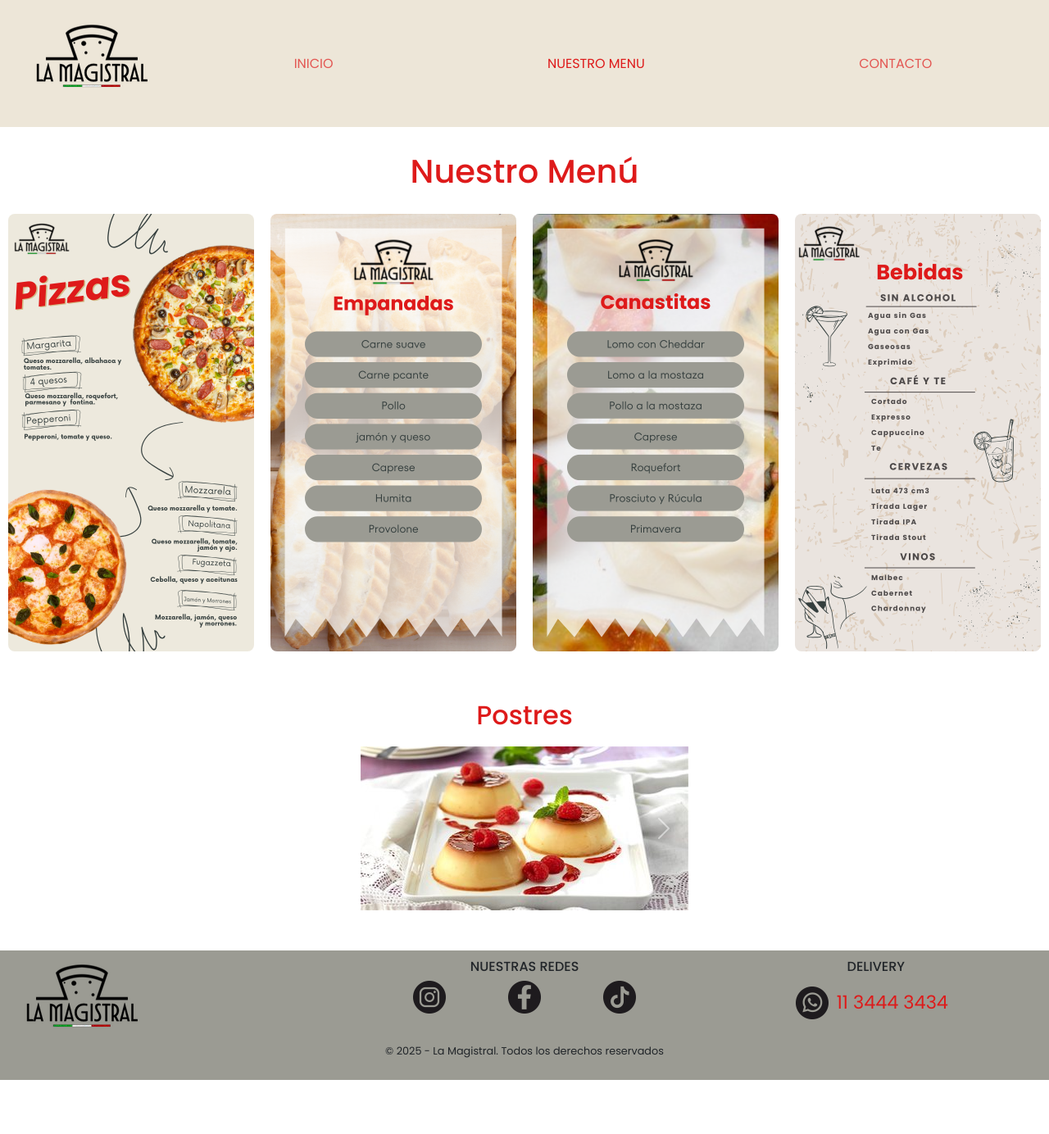
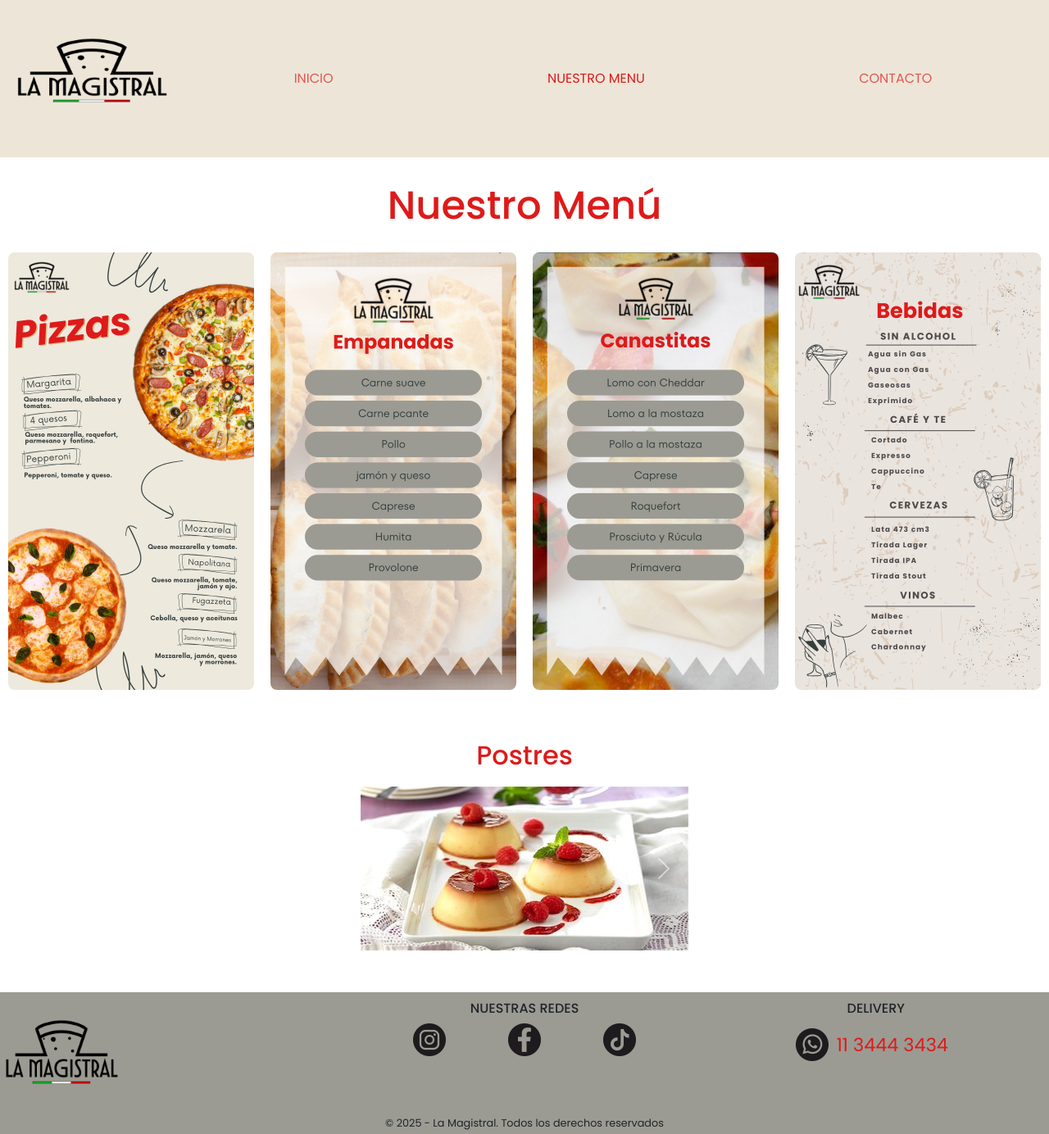
Before and after one commit to LucianaPireni/pizzeria-la-magistral, a website: page pages/nuestro-menu.html in a window 1280 px wide. Shown: the whole page at 82% size. Before the commit the page ends 1318 px from the top, so only its background shows below. Drawn offline with nearby package versions, Linux system fonts and the light colour scheme.

Commit message:
arreglos lighthouse

```diff
--- a/pages/nuestro-menu.html
+++ b/pages/nuestro-menu.html
@@ -38,7 +38,7 @@
                     <div class="container-fluid">
                         <a class="navbar-brand" href="../index.html">
                             <figure class="logo">
-                                <img src="../assets/logo-la-magistral.webp" alt="Logo de La Magistral" width="200">
+                                <img src="../assets/logo-la-magistral-grande.webp" class="logo" alt="Logo de La Magistral">
                             </figure>
                         </a>
                         <button class="navbar-toggler" type="button" data-bs-toggle="collapse" data-bs-target="#navbarSupportedContent" aria-controls="navbarSupportedContent" aria-expanded="false" aria-label="Toggle navigation">
@@ -112,7 +112,7 @@
             <!--Logo con enlace a la Home-->
             <section class="pie-elem-nm">
                 <article class="logo-final-nm">
-                    <a href="../index.html"><img src="../assets/logo-la-magistral.webp" class="logo-final-img" alt="Logo de La Magistral" aria-label="enlace al inicio"></a>
+                    <a href="../index.html"><img src="../assets/logo-la-magistral-grande.webp" class="logo" alt="Logo de La Magistral" aria-label="enlace al inicio"></a>
                 </article>
                 <!--Section Enlaces a Redes-->
                 <article class="redes-nm" aria-label="enlaces a redes sociales">
--- a/scss/_animations.scss
+++ b/scss/_animations.scss
@@ -113,9 +113,6 @@
     animation: fadeIn 1s ease-in forwards;
 }
 /*Footer*/
-.logo-final{
-    animation: fadeInUp 1s ease-out forwards;
-}
 .redes-enlaces a{
     @include pulse;
 }
--- a/scss/_base.scss
+++ b/scss/_base.scss
@@ -9,6 +9,7 @@ body{
 
 h1{
     color: $primary-color;
+    font-size: 3rem;
 }
 h2{
     color: $primary-color;
--- a/scss/_components.scss
+++ b/scss/_components.scss
@@ -2,7 +2,10 @@
 @use 'mixins' as *;
 
 /*Inicio*/
-
+.logo{
+    width: 200px;
+    height: 150px;
+}
 .slogan{
     height: 200px;
     .banner-img img{
--- a/scss/_layout.scss
+++ b/scss/_layout.scss
@@ -113,7 +113,7 @@ aside{
             width: 100%;
             @include flex-center;
         }
-        .logo-final-img{
+        .logo{
             width: 100%;
         }
     }
```
Also changed, not shown: index.html (+3 -3 lines), pages/contacto.html (+7 -7 lines), assets/logo-la-magistral-grande.webp (added), css/style.css, 1 other file.
